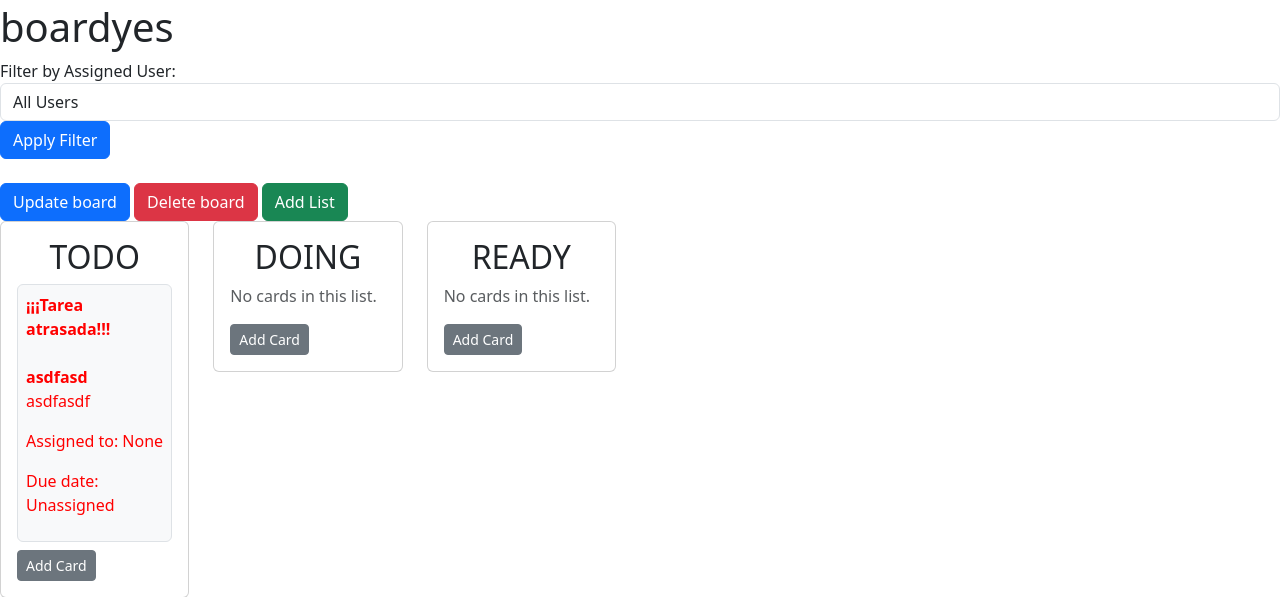
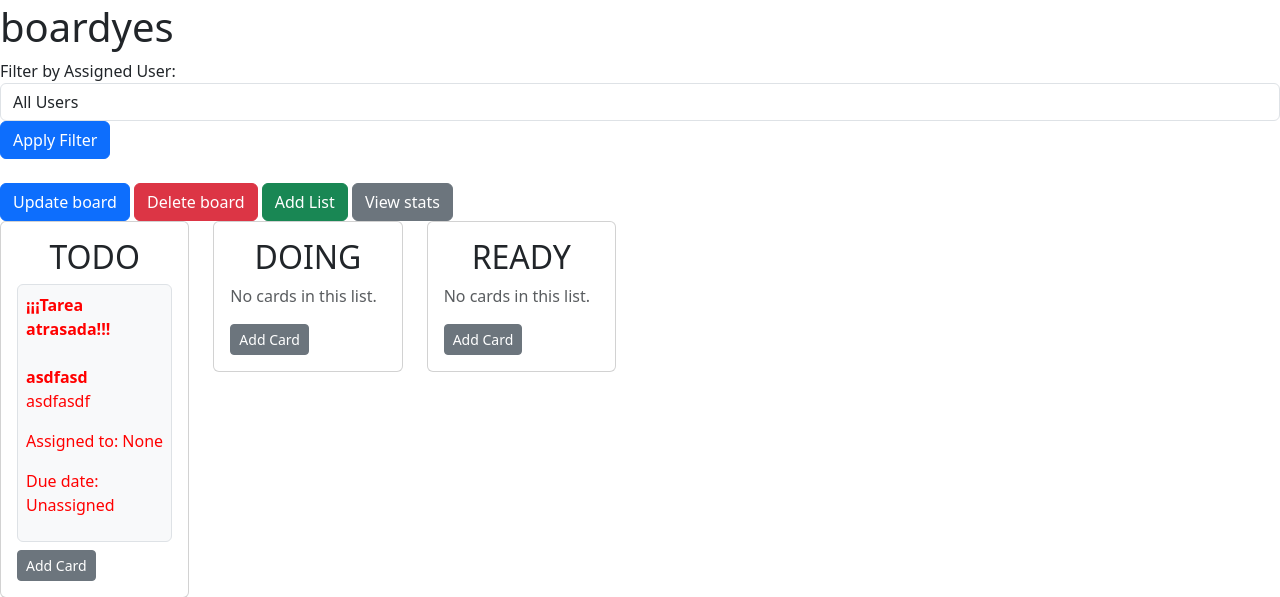
Before and after one commit to ishiiyvn/proyecto-kanban, a Django app: page /workspaces/13/3/boards/13/ in a window 1280 px wide. Shown: the part 69-666 px from the top of the page. Run offline with Django 5.2, Linux system fonts and the light colour scheme; a user stored in the database is signed in; data comes from the database, SQL or seed files in the repository; some libraries are stand-ins or nearby versions.

Commit message:
Add view stats button on view_board

```diff
--- a/tasks/templates/view_board.html
+++ b/tasks/templates/view_board.html
@@ -30,7 +30,9 @@
     <a href="{% url 'create_cardlist' owner_id=board.workspace.owner.id workspace_id=board.workspace.id board_id=board.id %}" class="btn btn-success" onclick="toggleAddListForm(event)">
         Add List
     </a>
-
+    <a href="{% url 'stats' owner_id=board.workspace.owner.id workspace_id=board.workspace.id board_id=board.id %}" class="btn btn-secondary">
+        View stats
+    </a>
     <div id="add-list-form-container" style="display:none;">
         <form action="{% url 'create_cardlist' owner_id=board.workspace.owner.id workspace_id=board.workspace.id board_id=board.id %}" method="POST" class="mt-2">
             {% csrf_token %}
```
